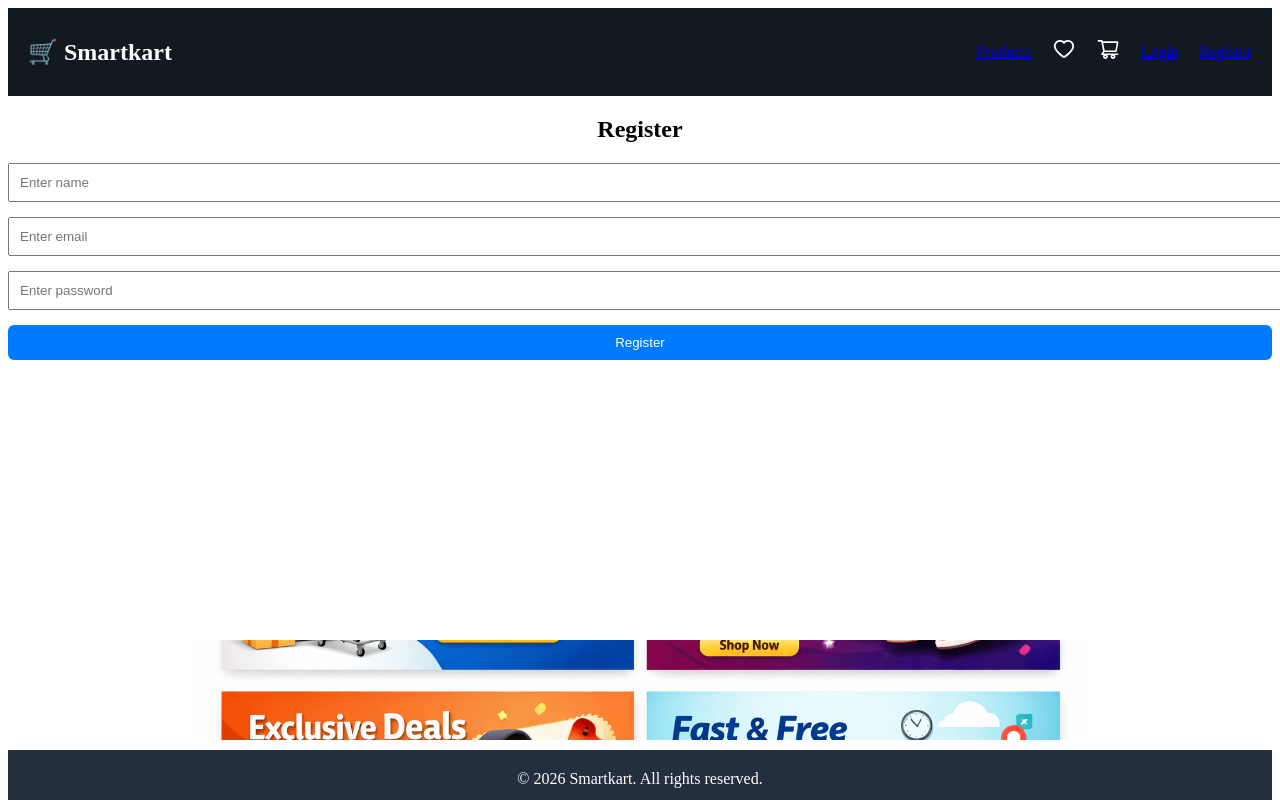
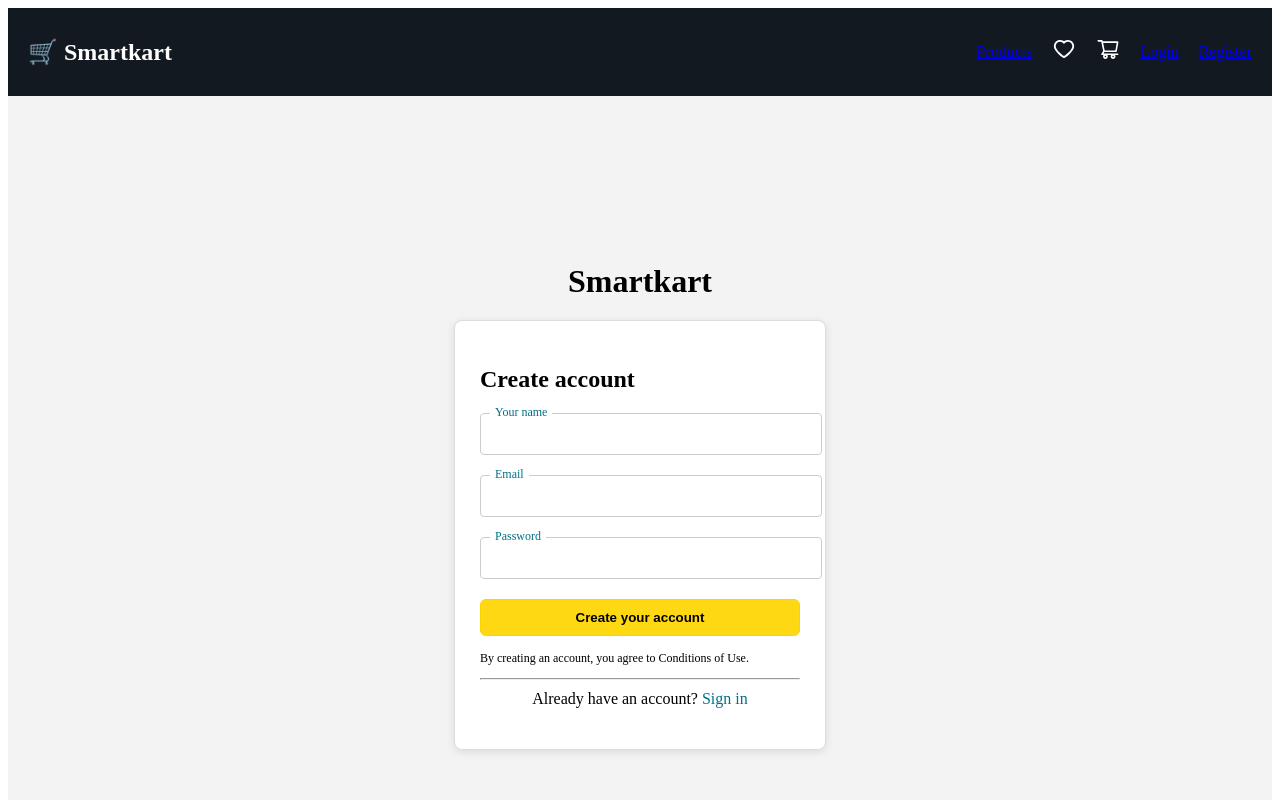
Before and after one commit to Jnana-1111/adaptive-subscription-system, a React (Vite) app in the folder frontend/: page /register in a window 1280 px wide. Shown: the top 800 px of the page. Built offline with nearby package versions, Linux system fonts and the light colour scheme.

Commit message:
added centred layout for register page and fixed the whishlist bug

```diff
--- a/frontend/src/pages/Login.css
+++ b/frontend/src/pages/Login.css
@@ -1,73 +1,100 @@
-body {
-  margin: 0;
-  font-family: Arial, sans-serif;
+.amazon-container {
+  height: 100vh;
+  display: flex;
+  flex-direction: column;
+  align-items: center;
+  justify-content: center;
+  background-color: white;
 }
 
-/* Background */
-.netflix-container {
-  height: 100vh;
-  background: url("https://assets.nflxext.com/ffe/siteui/vlv3/background.jpg") no-repeat center center/cover;
+/* Logo */
+.logo {
+  font-size: 28px;
+  font-weight: bold;
+  margin-bottom: 20px;
+}
+
+/* Box */
+.amazon-box {
+  width: 350px;
+  border: 1px solid #ddd;
+  border-radius: 8px;
+  padding: 20px;
+}
+
+.amazon-box h2 {
+  margin-bottom: 15px;
+  font-weight: 400;
+}
+
+/* Labels */
+.amazon-box label {
+  font-size: 14px;
+  font-weight: bold;
+}
+
+/* Inputs */
+.amazon-box input {
+  width: 100%;
+  padding: 10px;
+  margin: 6px 0 14px;
+  border: 1px solid #a6a6a6;
+  border-radius: 4px;
+}
+
+/* Password row */
+.password-row {
   display: flex;
-  justify-content: center;
+  justify-content: space-between;
   align-items: center;
 }
 
-/* Dark overlay */
-.netflix-container::before {
-  content: "";
-  position: absolute;
-  width: 100%;
-  height: 100%;
-  background: rgba(0,0,0,0.6);
-}
-
-/* Card */
-.netflix-card {
-  position: relative;
-  background: rgba(0,0,0,0.75);
-  padding: 40px;
-  width: 320px;
-  border-radius: 8px;
-  color: white;
-  z-index: 1;
-}
-
-/* Title */
-.netflix-card h1 {
-  margin-bottom: 20px;
-}
-
-/* Inputs */
-.netflix-card input {
-  width: 100%;
-  padding: 12px;
-  margin-bottom: 15px;
-  background: #333;
-  border: none;
-  border-radius: 4px;
-  color: white;
-}
-
-/* Button */
-.netflix-card button {
-  width: 100%;
-  padding: 12px;
-  background: #e50914;
-  border: none;
-  color: white;
-  font-size: 16px;
-  border-radius: 4px;
+.forgot {
+  font-size: 12px;
+  color: #007185;
   cursor: pointer;
 }
 
-/* Extra text */
-.extra-text {
-  margin-top: 20px;
-  font-size: 14px;
+/* Sign in button */
+.signin-btn {
+  width: 100%;
+  background: #ffd814;
+  border: 1px solid #fcd200;
+  padding: 10px;
+  border-radius: 20px;
+  cursor: pointer;
 }
 
-.extra-text span {
-  color: white;
+/* Terms */
+.terms {
+  font-size: 12px;
+  margin-top: 15px;
+}
+
+/* Divider */
+.divider {
+  width: 350px;
+  text-align: center;
+  border-top: 1px solid #ddd;
+  margin: 20px 0;
+  position: relative;
+}
+
+.divider span {
+  position: absolute;
+  top: -10px;
+  background: white;
+  padding: 0 10px;
+  font-size: 12px;
+  color: #555;
+}
+
+/* Create account */
+.create-btn {
+  width: 350px;
+  padding: 10px;
+  border: 1px solid #a6a6a6;
+  border-radius: 20px;
+  background: white;
   cursor: pointer;
-  font-weight: bold;
 }
--- a/frontend/src/pages/Register.jsx
+++ b/frontend/src/pages/Register.jsx
@@ -1,5 +1,6 @@
 import React, { useState } from "react";
 import { useNavigate } from "react-router-dom";
+import "./register.css"; // 👈 add this
 
 const Register = () => {
   const [name, setName] = useState("");
@@ -11,13 +12,7 @@ const Register = () => {
   const handleRegister = async (e) => {
     e.preventDefault();
 
-    const payload = {
-      name: name,
-      email: email,
-      password: password,
-    };
-
-    console.log("Sending register data:", payload);
+    const payload = { name, email, password };
 
     try {
       const res = await fetch("http://localhost:5000/register", {
@@ -29,9 +24,6 @@ const Register = () => {
       });
 
       const data = await res.json();
-      console.log("Register response:", data);
-
-
 
       if (res.ok) {
         alert("Registration successful");
@@ -46,55 +38,62 @@ const Register = () => {
   };
 
   return (
-    <div className="center-container">
-      <div className="form-box">
-        <h2 style={{ textAlign: "center" }}>Register</h2>
+    <div className="page">
+      <h1 className="logo">Smartkart</h1>
+
+      <div className="card">
+        <h2>Create account</h2>
 
         <form onSubmit={handleRegister}>
 
+          {/* Name */}
+          <div className="input-group">
             <input
               type="text"
-            placeholder="Enter name"
               value={name}
               onChange={(e) => setName(e.target.value)}
               required
-            style={{ width: "100%", padding: "10px", marginBottom: "15px" }}
             />
+            <label>Your name</label>
+          </div>
 
+          {/* Email */}
+          <div className="input-group">
             <input
               type="email"
-            placeholder="Enter email"
               value={email}
               onChange={(e) => setEmail(e.target.value)}
               required
-            style={{ width: "100%", padding: "10px", marginBottom: "15px" }}
             />
+            <label>Email</label>
+          </div>
 
+          {/* Password */}
+          <div className="input-group">
             <input
               type="password"
-            placeholder="Enter password"
               value={password}
               onChange={(e) => setPassword(e.target.value)}
               required
-            style={{ width: "100%", padding: "10px", marginBottom: "15px" }}
             />
+            <label>Password</label>
+          </div>
 
-          <button
-            type="submit"
-            style={{
-              width: "100%",
-              padding: "10px",
-              background: "#007bff",
-              color: "white",
-              border: "none",
-              borderRadius: "6px",
-              cursor: "pointer",
-            }}
-          >
-            Register
+          <button type="submit" className="btn">
+            Create your account
           </button>
+        </form>
 
-        </form>
+        <p className="terms">
+          By creating an account, you agree to Conditions of Use.
+        </p>
+
+        <hr />
+
+        <p className="signin">
+          Already have an account?{" "}
+          <span onClick={() => navigate("/login")}>Sign in</span>
+        </p>
       </div>
     </div>
   );
--- a/frontend/src/pages/Wishlist.jsx
+++ b/frontend/src/pages/Wishlist.jsx
@@ -5,23 +5,32 @@ import { toast } from "react-hot-toast";
 const Wishlist = () => {
   const { wishlist, addToCart, removeFromWishlist } = useCart();
 
-  // ✅ Move to cart with toast
+  // ✅ FINAL FIX (disable default toast from addToCart)
   const handleMove = async (item) => {
-    await addToCart(item);
-    removeFromWishlist(item.productId);
+    const productData = {
+      productId: item.productId || item.id,
+      name: item.name,
+      price: item.price,
+    };
 
+    console.log("🚀 Moving item:", productData);
+
+    // 🔥 IMPORTANT CHANGE HERE
+    await addToCart(productData, false);  // ❌ disable "Added to Cart"
+
+    removeFromWishlist(item.productId || item.id);
+
+    // ✅ Only this toast will show
     toast.success("Moved to Cart 🛒", {
-      id: "move-cart", // prevents duplicate toast
+      id: "move-cart", // prevents duplicates
     });
   };
 
-  // ✅ Remove from wishlist with toast
   const handleRemove = (productId) => {
     removeFromWishlist(productId);
-
-    toast("Removed from Wishlist ❌", {
+    toast("Removed ❌", {
+      icon: "💔",
       id: "remove-wishlist",
-      icon: "💔",
     });
   };
 
@@ -29,6 +38,9 @@ const Wishlist = () => {
     <div style={{ padding: "20px" }}>
       <h2>❤️ Wishlist</h2>
 
+      {wishlist.length === 0 ? (
+        <p>No items in wishlist</p>
+      ) : (
         <div style={styles.grid}>
           {wishlist.map((item) => (
             <div key={item.productId} style={styles.card}>
@@ -45,6 +57,7 @@ const Wishlist = () => {
             </div>
           ))}
         </div>
+      )}
     </div>
   );
 };
@@ -59,7 +72,6 @@ const styles = {
     padding: "15px",
     border: "1px solid #ddd",
     borderRadius: "10px",
-    transition: "0.3s",
   },
 };
 
--- /dev/null
+++ b/frontend/src/pages/register.css
@@ -0,0 +1,83 @@
+.page {
+  height: 100vh;
+  display: flex;
+  flex-direction: column;
+  align-items: center;
+  justify-content: center;
+  background-color: #f3f3f3;
+}
+
+.logo {
+  margin-bottom: 20px;
+}
+
+.card {
+  width: 320px;
+  background: white;
+  padding: 25px;
+  border-radius: 8px;
+  border: 1px solid #ddd;
+  box-shadow: 0 2px 8px rgba(0,0,0,0.1);
+}
+
+.input-group {
+  position: relative;
+  margin-bottom: 20px;
+}
+
+/* Input */
+.input-group input {
+  width: 100%;
+  padding: 12px 10px;
+  border: 1px solid #ccc;
+  border-radius: 4px;
+  outline: none;
+  font-size: 14px;
+}
+
+/* Label */
+.input-group label {
+  position: absolute;
+  left: 10px;
+  top: 12px;
+  color: #777;
+  font-size: 14px;
+  background: white;
+  padding: 0 5px;
+  transition: 0.3s ease;
+  pointer-events: none;
+}
+
+/* FLOAT EFFECT */
+.input-group input:focus + label,
+.input-group input:not(:placeholder-shown) + label {
+  top: -8px;
+  font-size: 12px;
+  color: #007185;
+}
+
+/* Button */
+.btn {
+  width: 100%;
+  padding: 10px;
+  background-color: #ffd814;
+  border: 1px solid #fcd200;
+  border-radius: 6px;
+  cursor: pointer;
+  font-weight: bold;
+}
+
+.terms {
+  font-size: 12px;
+  margin-top: 15px;
+}
+
+.signin {
+  text-align: center;
+  margin-top: 10px;
+}
+
+.signin span {
+  color: #007185;
+  cursor: pointer;
+}
```
Also changed, not shown: frontend/src/context/CartContext.jsx (+68 -64 lines). Lines whose indentation alone changed are shown as unchanged.
